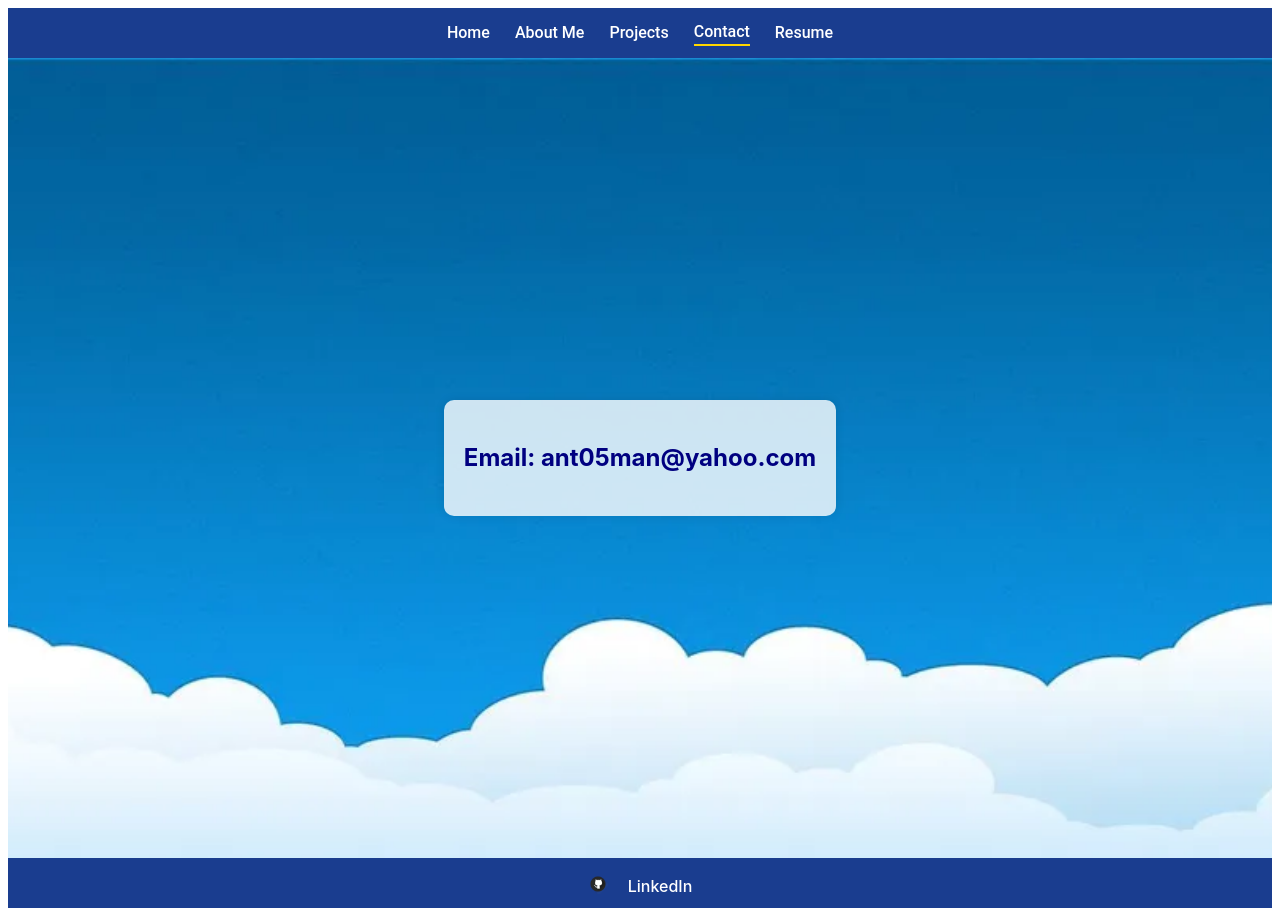
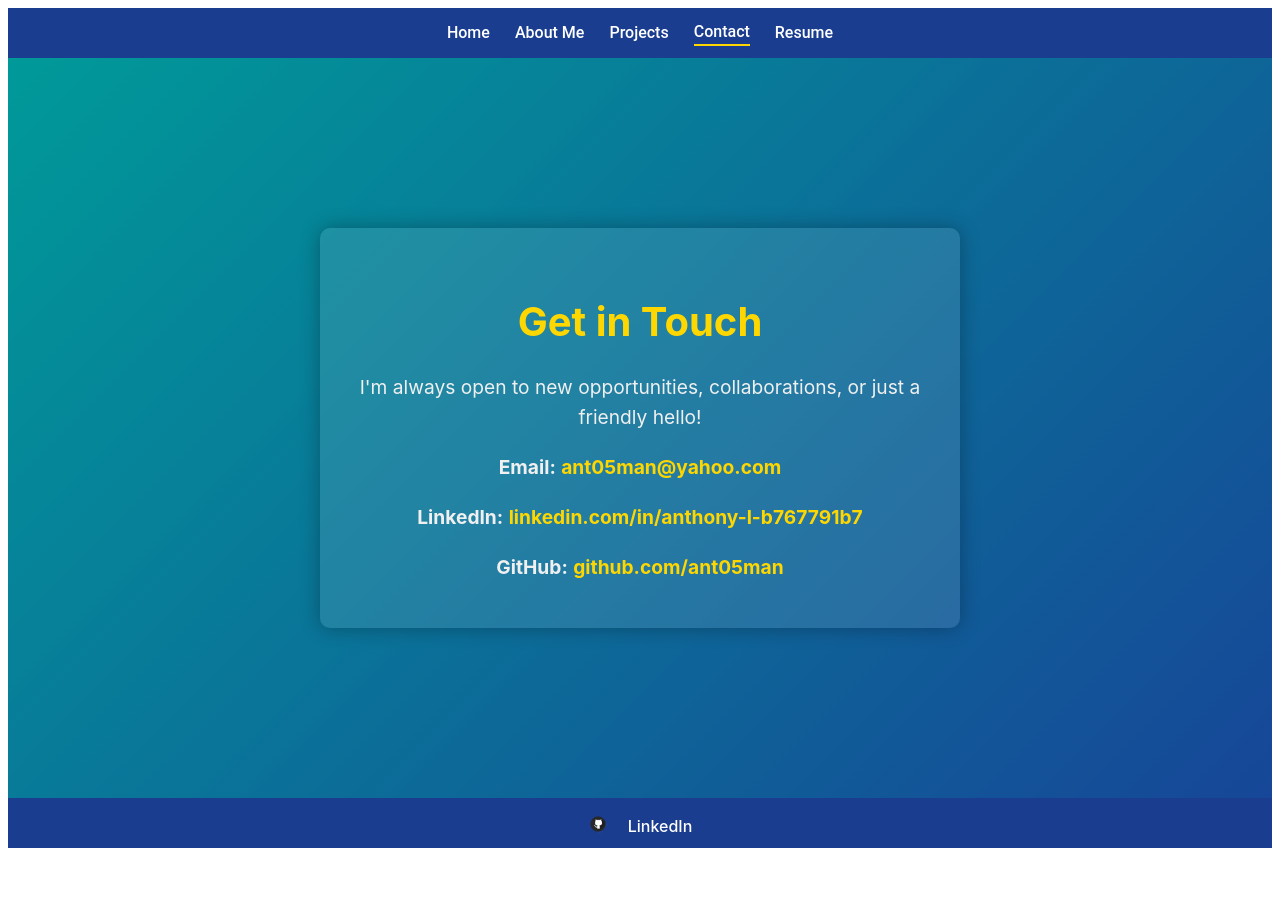
Before and after one commit to ant05man/React-Portfolio, a React (Vite) app: page /contact in a window 1280 px wide. After the commit the page ends 856 px from the top, so only its background shows below. Built offline with nearby package versions, Linux system fonts and the light colour scheme.

Commit message:
edited contact page

```diff
--- a/src/components/Contact.jsx
+++ b/src/components/Contact.jsx
@@ -1,14 +1,41 @@
+// Contact.jsx
 import React from 'react';
 import '../styles/Contact.css';
 
 function Contact() {
   return (
     <div className="contact-container">
-      <header className="contact-content">
-        <h2 className='contactInfo'>
-          Email: ant05man@yahoo.com
-        </h2>
-      </header>
+      <div className="contact-content">
+        <h2>Get in Touch</h2>
+        <p>
+          I'm always open to new opportunities, collaborations, or just a friendly hello!
+        </p>
+
+        <p>
+          <strong>Email:</strong>{' '}
+          <a href="mailto:ant05man@yahoo.com">ant05man@yahoo.com</a>
+        </p>
+        <p>
+          <strong>LinkedIn:</strong>{' '}
+          <a
+            href="https://www.linkedin.com/in/anthony-l-b767791b7/"
+            target="_blank"
+            rel="noopener noreferrer"
+          >
+            linkedin.com/in/anthony-l-b767791b7
+          </a>
+        </p>
+        <p>
+          <strong>GitHub:</strong>{' '}
+          <a
+            href="https://github.com/ant05man"
+            target="_blank"
+            rel="noopener noreferrer"
+          >
+            github.com/ant05man
+          </a>
+        </p>
+      </div>
     </div>
   );
 }
--- a/src/styles/Contact.css
+++ b/src/styles/Contact.css
@@ -3,28 +3,70 @@
 .contact-container {
   position: relative;
   overflow: hidden;
-  min-height: 100vh;
+  min-height: calc(100vh - 60px); /* full height minus navbar */
   display: flex;
   justify-content: center;
   align-items: center;
   text-align: center;
-  background-image: url('/simple-cartoon-clouds-sky.png'); /* Path to your image */
-  background-size: cover;
-  background-position: center;
+  background: linear-gradient(135deg, aqua 0%, #2575fc 100%); /* gradient like other pages */
+  color: white;
+}
+
+.contact-container::before {
+  content: '';
+  position: absolute;
+  top: 0;
+  left: 0;
+  right: 0;
+  bottom: 0;
+  background: rgba(0, 0, 0, 0.4); /* dark overlay */
+  z-index: 0;
 }
 
 .contact-content {
   position: relative;
-  z-index: 1;
+  z-index: 1; /* above overlay */
   margin: 0 auto;
   max-width: 600px;
-  padding: 20px;
-  background: rgba(255, 255, 255, 0.8); /* Semi-transparent background */
+  padding: 30px 20px;
   border-radius: 10px;
-  box-shadow: 0 0 10px rgba(0, 0, 0, 0.1);
+  background: rgba(255, 255, 255, 0.1); /* subtle semi-transparent */
+  box-shadow: 0 0 20px rgba(0,0,0,0.3);
 }
 
-.contactInfo {
-  color: navy;
-  font-size: 1.5rem;
+.contact-content h2 {
+  font-size: 2.5rem;
+  margin-bottom: 20px;
+  color: #ffd700; /* gold highlight */
 }
+
+.contact-content p {
+  font-size: 1.2rem;
+  margin-bottom: 15px;
+  line-height: 1.6;
+  color: #f0f0f0; /* light text for contrast */
+}
+
+.contact-content a {
+  color: #ffd700; /* gold for links */
+  text-decoration: none;
+  font-weight: bold;
+}
+
+.contact-content a:hover {
+  text-decoration: underline;
+}
+
+/* Optional: add fade-in animation like Homepage */
+.contact-content {
+  opacity: 0;
+  transform: translateY(20px);
+  animation: fadeInUp 1s forwards;
+}
+
+@keyframes fadeInUp {
+  to {
+    opacity: 1;
+    transform: translateY(0);
+  }
+}
```
